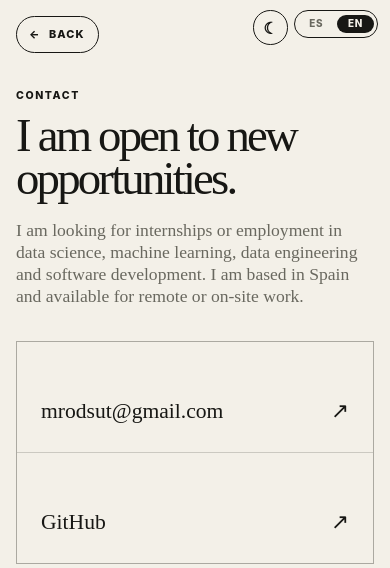
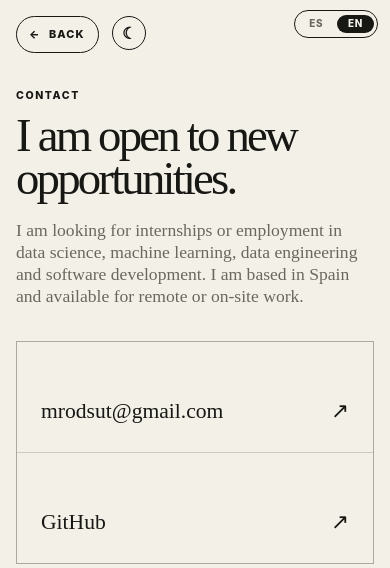
Before and after one commit to manursutil/manursutil.github.io, a plain HTML site: page contacto.html in a window 390 px wide. Drawn offline with Linux system fonts and the light colour scheme.

Commit message:
Move theme toggle to the left

```diff
--- a/style.css
+++ b/style.css
@@ -75,7 +75,8 @@ a {
   position: fixed;
   z-index: 40;
   top: 1.35rem;
-  right: 7.15rem;
+  left: 1.5rem;
+  right: auto;
   display: grid;
   width: 2.15rem;
   height: 2.15rem;
@@ -336,6 +337,11 @@ a {
 
 .detail-page {
   min-height: 100vh;
+}
+
+.detail-page .theme-toggle {
+  top: 1.5rem;
+  left: 7.5rem;
 }
 
 .back-link {
@@ -599,7 +605,8 @@ a {
 @media (max-width: 760px) {
   .theme-toggle {
     top: 0.65rem;
-    right: 6.4rem;
+    left: 0.75rem;
+    right: auto;
   }
 
   .language-switcher {
@@ -699,6 +706,11 @@ a {
   .back-link {
     top: 1rem;
     left: 1rem;
+  }
+
+  .detail-page .theme-toggle {
+    top: 1rem;
+    left: 7rem;
   }
 
   .detail-main {
```
Also changed, not shown: tests/portfolio.test.mjs (+2 -0 lines).
